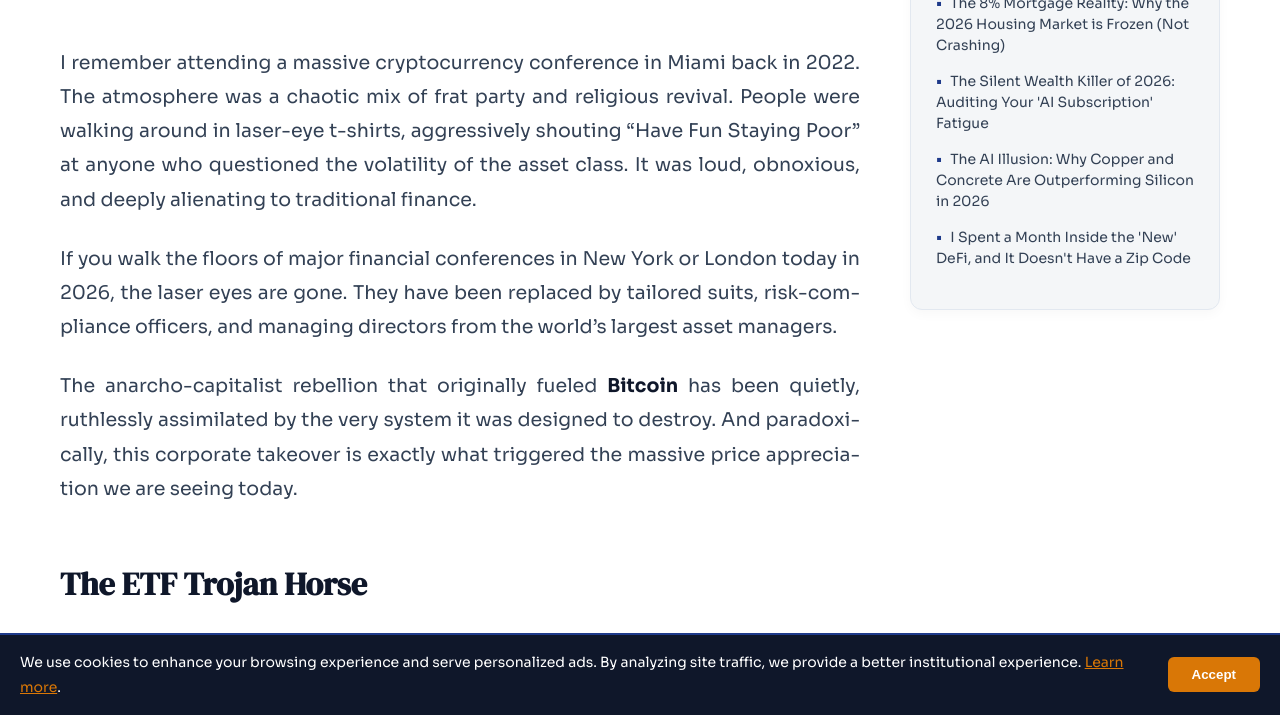
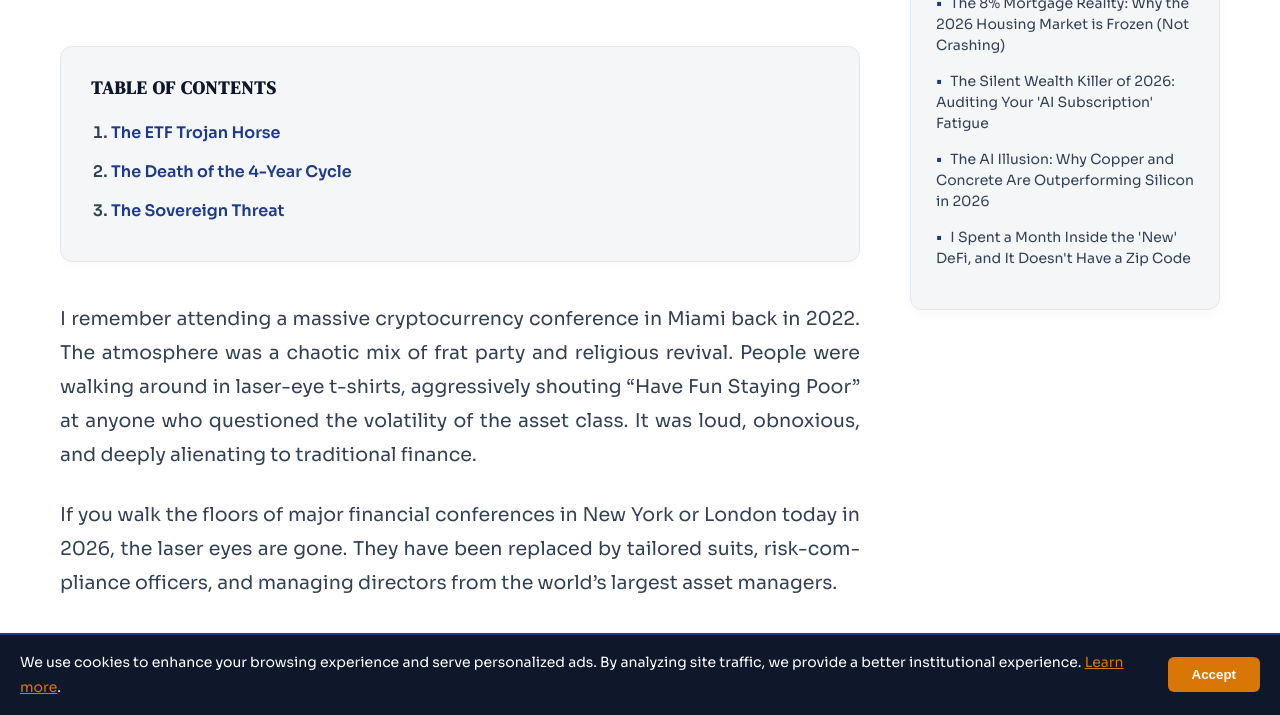
Before and after one commit to Frixx55/FinanceWorld, a Jekyll site: the page built from _posts/2026-04-21-bitcoin-wall-street-etf-adoption.md, in a window 1280 px wide and 900 px high, scrolled down 641 px, cut to the strip 185-900 px from the top of the window. Built offline with Jekyll 4.4.1, drawn with Linux system fonts in a browser that asks for light colours; some of the changed lines change nothing that is shown.

Commit message:
Update post.html

```diff
--- a/_layouts/post.html
+++ b/_layouts/post.html
@@ -73,16 +73,64 @@ layout: default
         By <strong style="color: var(--text);">{{ page.author }}</strong> <span style="margin: 0 10px;">•</span> Published on {{ page.date | date: "%B %d, %Y" }}
       </p>
 
-      <!-- Imagen principal -->
+     <!-- Imagen principal -->
       {% if page.image %}
       <img src="{{ page.image }}" class="hero-img" alt="{{ page.title }}">
       {% endif %}
+
+      <!-- ÍNDICE DE CONTENIDOS (AUTOMÁTICO) -->
+      <div id="table-of-contents" style="background: var(--bg2); padding: 25px 30px; border-radius: var(--radius); border: 1px solid var(--border); margin-bottom: 40px; display: none; box-shadow: 0 4px 6px rgba(0,0,0,0.02);">
+        <h4 style="margin-top: 0; margin-bottom: 15px; font-family: var(--font-display); font-size: 18px; color: var(--text); text-transform: uppercase; letter-spacing: 1px;">Table of Contents</h4>
+        <ul id="toc-list" style="margin: 0; padding-left: 20px; list-style-type: decimal; color: var(--text2); font-weight: 600; line-height: 1.8; font-size: 16px;">
+        </ul>
+      </div>
 
       <!-- Contenido del artículo -->
       <div class="content-body">
         {{ content }}
       </div>
 
+      <!-- SCRIPT PARA GENERAR EL ÍNDICE -->
+      <script>
+        document.addEventListener("DOMContentLoaded", function() {
+          const content = document.querySelector('.content-body');
+          const headings = content.querySelectorAll('h2'); // Busca todos los títulos H2
+          const tocContainer = document.getElementById('table-of-contents');
+          const tocList = document.getElementById('toc-list');
+
+          // Solo muestra la caja si el artículo tiene 2 o más títulos
+          if (headings.length >= 2) {
+            tocContainer.style.display = 'block';
+
+            headings.forEach(function(heading, index) {
+              // Asigna un ID al título para poder enlazarlo
+              if (!heading.id) {
+                heading.id = 'section-' + index;
+              }
+
+              // Crea el elemento de la lista
+              const li = document.createElement('li');
+              li.style.marginBottom = '10px';
+
+              // Crea el enlace
+              const a = document.createElement('a');
+              a.href = '#' + heading.id;
+              a.textContent = heading.textContent;
+              a.style.color = 'var(--accent)';
+              a.style.textDecoration = 'none';
+              a.style.borderBottom = '1px transparent solid';
+              a.style.transition = 'all 0.2s';
+
+              // Efecto hover (naranja al pasar el ratón)
+              a.onmouseover = function() { this.style.color = 'var(--accent2)'; this.style.borderBottom = '1px solid var(--accent2)'; };
+              a.onmouseout = function() { this.style.color = 'var(--accent)'; this.style.borderBottom = '1px transparent solid'; };
+
+              li.appendChild(a);
+              tocList.appendChild(li);
+            });
+          }
+        });
+      </script>
       <!-- AUTHOR BOX (E-E-A-T) -->
       <div style="margin-top: 70px; padding: 40px; background: var(--bg2); border-radius: var(--radius); display: flex; gap: 25px; align-items: center; border: 1px solid var(--border);">
         <div style="width: 80px; height: 80px; background: var(--accent); border-radius: 50%; display: flex; align-items: center; justify-content: center; color: white; font-weight: bold; font-size: 32px; flex-shrink: 0; box-shadow: 0 4px 10px rgba(30, 58, 138, 0.2);">
```
